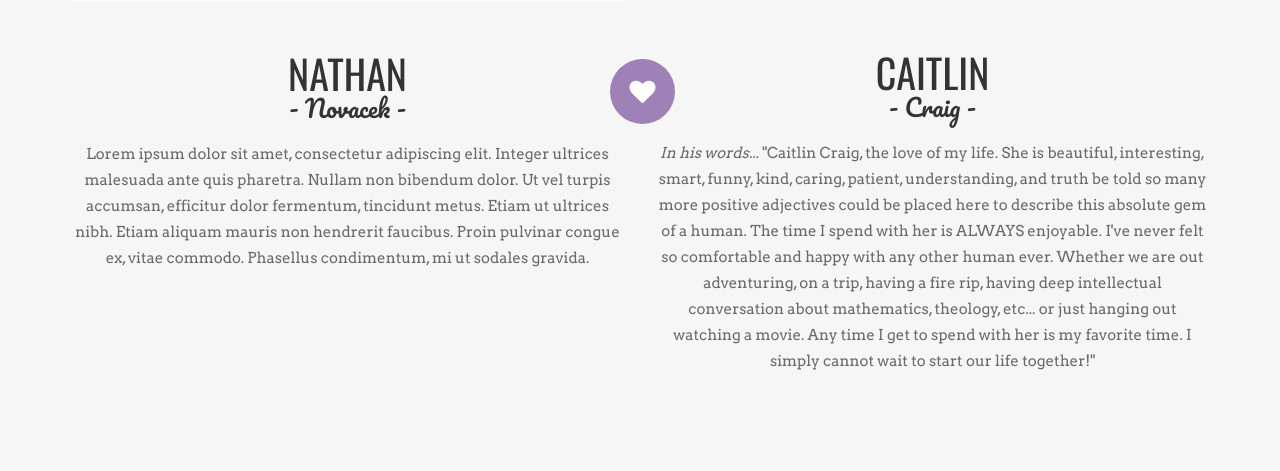
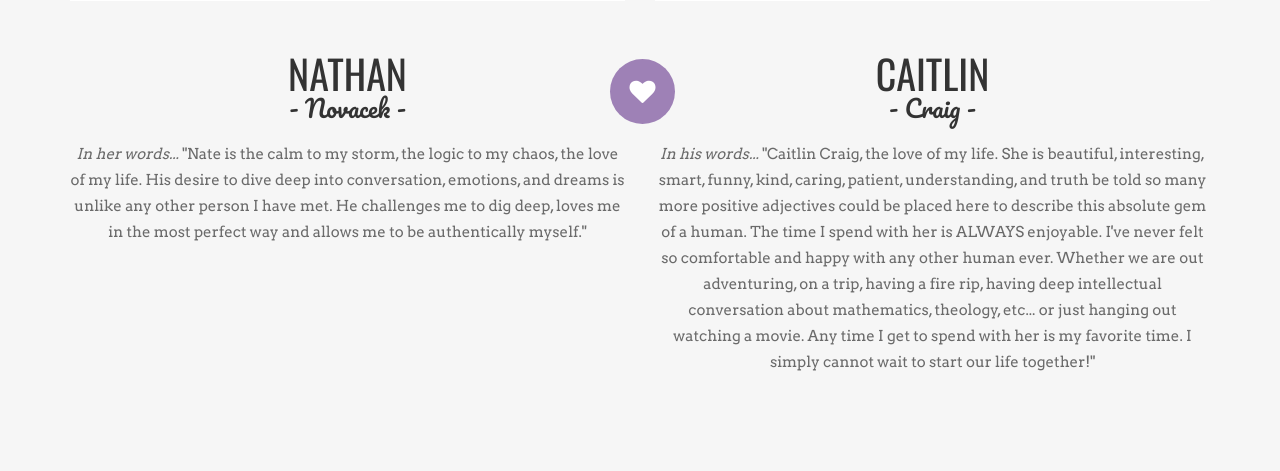
Before and after one commit to novacekn/caitandnatewedding, a Django app: page / in a window 1280 px wide. Shown: the part 1812-2283 px from the top of the page. Run offline with Django 4.2, Linux system fonts and the light colour scheme; some libraries are stand-ins or nearby versions.

Commit message:
Added new pic for Caitlin and added her description for me.

```diff
--- a/templates/index.html
+++ b/templates/index.html
@@ -223,7 +223,7 @@
                             </div>
 
                             <p class="blurb animation fadeInLeft text-center">
-                            	Lorem ipsum dolor sit amet, consectetur adipiscing elit. Integer ultrices malesuada ante quis pharetra. Nullam non bibendum dolor. Ut vel turpis accumsan, efficitur dolor fermentum, tincidunt metus. Etiam ut ultrices nibh.  Etiam aliquam mauris non hendrerit faucibus. Proin pulvinar congue  ex, vitae commodo. Phasellus condimentum, mi ut sodales gravida.
+                                <em>In her words...</em> "Nate is the calm to my storm, the logic to my chaos, the love of my life. His desire to dive deep into conversation, emotions, and dreams is unlike any other person I have met. He challenges me to dig deep, loves me in the most perfect way and allows me to be authentically myself."
                             </p>
 
                         </div>
```
Also changed, not shown: static/images/Caitlin.jpeg.
